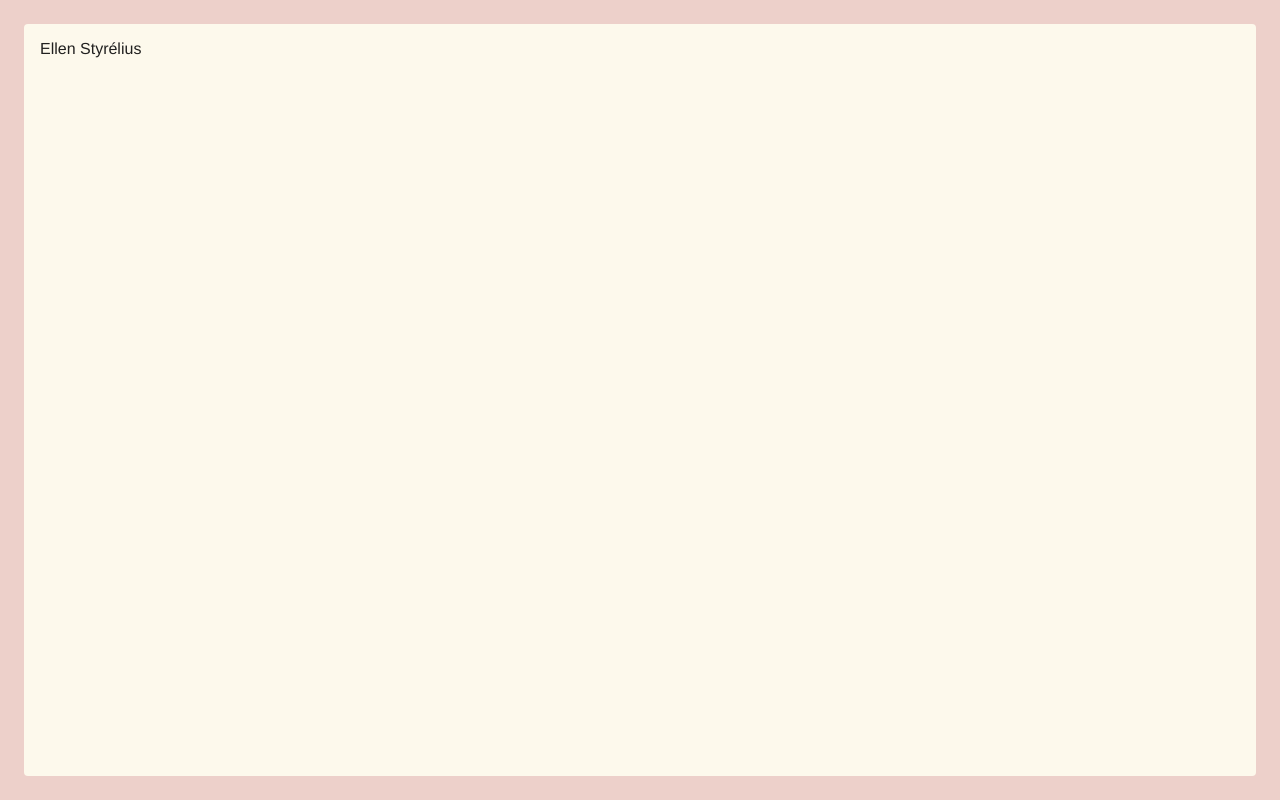
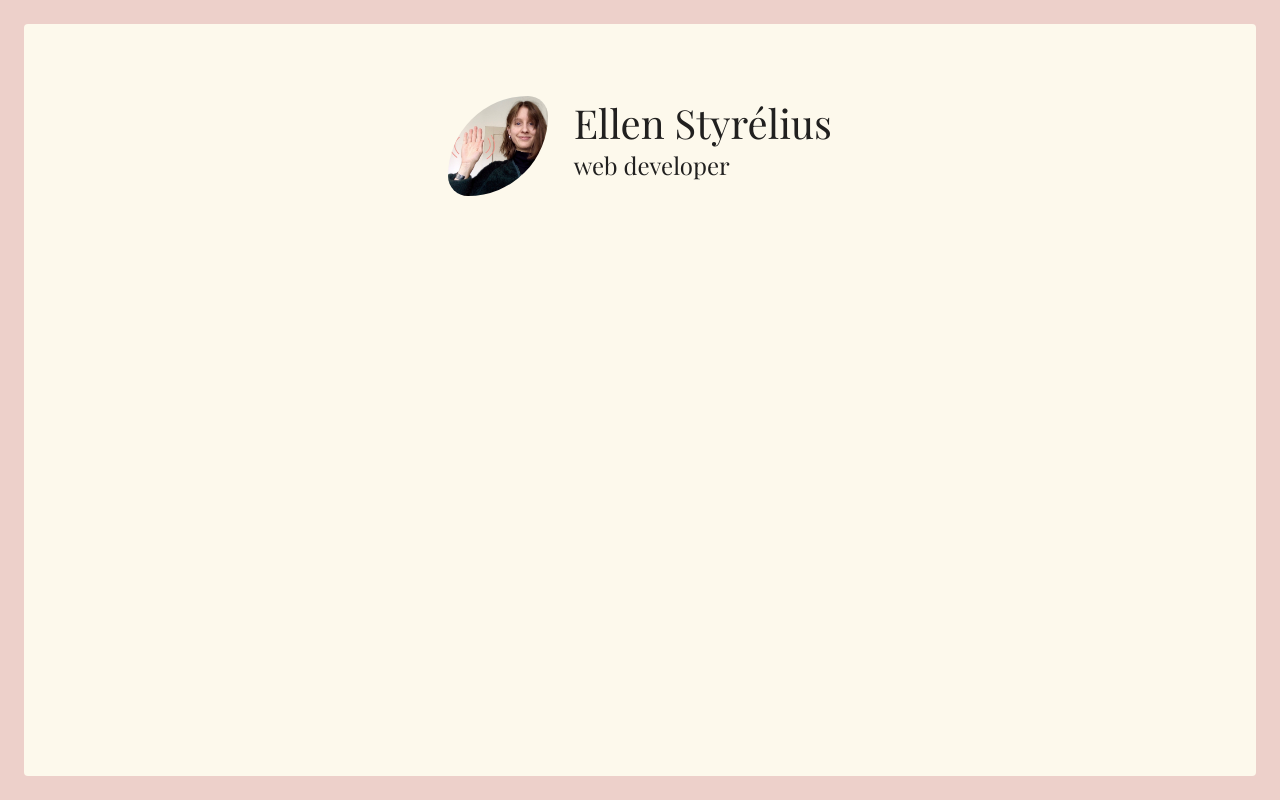
Before and after one commit to styrelius/about-me, a React (Create React App) app: page / in a window 1280 px wide. Built offline with nearby package versions, Linux system fonts and the light colour scheme.

Commit message:
Add header.jsx with an image, heading and subheading. Import and render it in app.jsx. Also change padding of styled Page component in app.jsx.

```diff
--- a/src/app.jsx
+++ b/src/app.jsx
@@ -3,6 +3,7 @@ import styled, { keyframes } from 'styled-components/macro'
 
 import { GlobalStyles } from './styles/global-styles'
 import { colors } from './styles/styles'
+import { Header } from './components/header'
 
 const { beige, lavender, salmon } = colors
 
@@ -30,7 +31,7 @@ const Page = styled.div`
   background: ${beige};
   width: 100%;
   min-height: calc(100vh - (${backgroundPadding}px * 2));
-  padding: 16px;
+  padding: 32px 16px;
   border-radius: 4px;
 `
 
@@ -39,7 +40,9 @@ export function App() {
     <>
       <GlobalStyles />
       <Background>
-        <Page>Ellen Styrélius</Page>
+        <Page>
+          <Header />
+        </Page>
       </Background>
     </>
   )
--- /dev/null
+++ b/src/components/header.jsx
@@ -0,0 +1,59 @@
+import React from 'react'
+import styled from 'styled-components/macro'
+
+import ellen from '../assets/ellen.jpg'
+
+const Container = styled.section({
+  padding: '32px 0',
+  display: 'flex',
+  justifyContent: 'center',
+})
+
+const ContentsWrapper = styled.div({
+  width: 400,
+  maxWidth: '100%',
+  display: 'flex',
+  flexWrap: 'wrap',
+  justifyContent: 'space-between',
+})
+
+const HeadingsWrapper = styled.div({
+  padding: 8,
+})
+
+const Heading = styled.h1({
+  fontFamily: '"Playfair Display", Georgia, "Times New Roman", serif',
+  fontSize: 40,
+  fontWeight: 200,
+})
+
+const SubHeading = styled.h2({
+  fontFamily: '"Playfair Display", Georgia, "Times New Roman", serif',
+  fontSize: 24,
+  fontWeight: 200,
+})
+
+const ImageWrapper = styled.div({
+  padding: 8,
+})
+
+const Image = styled.img({
+  height: 100,
+  borderRadius: '200% 50%',
+})
+
+export function Header() {
+  return (
+    <Container>
+      <ContentsWrapper>
+        <ImageWrapper>
+          <Image src={ellen} />
+        </ImageWrapper>
+        <HeadingsWrapper>
+          <Heading>Ellen Styrélius</Heading>
+          <SubHeading>web developer</SubHeading>
+        </HeadingsWrapper>
+      </ContentsWrapper>
+    </Container>
+  )
+}
```
